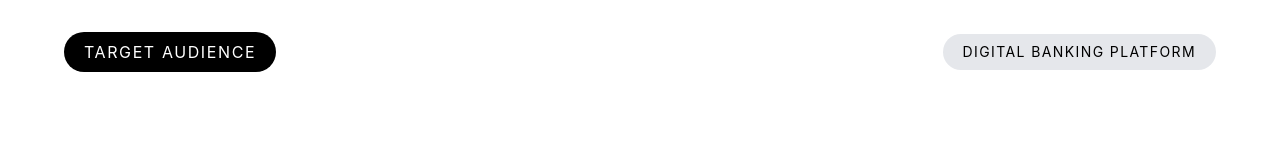
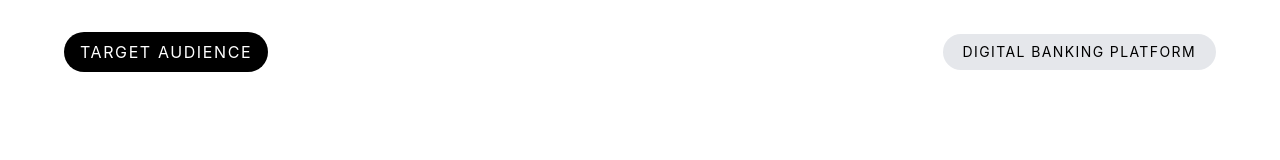
Before and after one commit to Samijagirdar/React-UI-Project, a React (Vite) app: page / in a window 1280 px wide. Shown: the top 160 px of the page. Built offline with nearby package versions, Linux system fonts and the light colour scheme.

Commit message:
Added Navbar and Main content of Page 1

```diff
--- a/src/components/Section1/Navbar.jsx
+++ b/src/components/Section1/Navbar.jsx
@@ -3,7 +3,7 @@
 const Navbar = () => {
   return (
     <div className="flex items-center justify-between py-8 px-16">
-      <h4 className="bg-black text-white rounded-full px-5 py-2 uppercase tracking-widest">
+      <h4 className="bg-black text-white rounded-full px-4 py-2 uppercase tracking-widest">
         Target Audience
       </h4>
       <button className="bg-gray-200 px-5 py-2 rounded-full uppercase text-sm tracking-widest">
```
